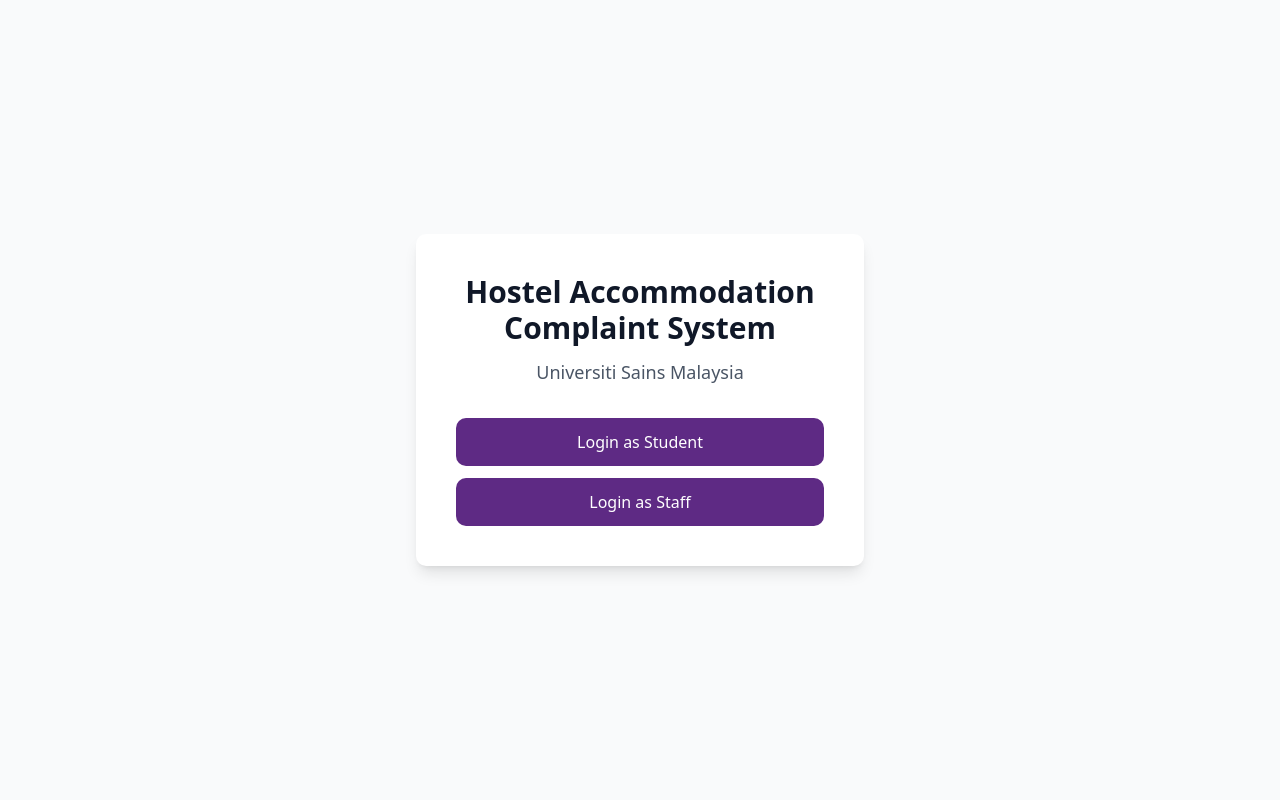
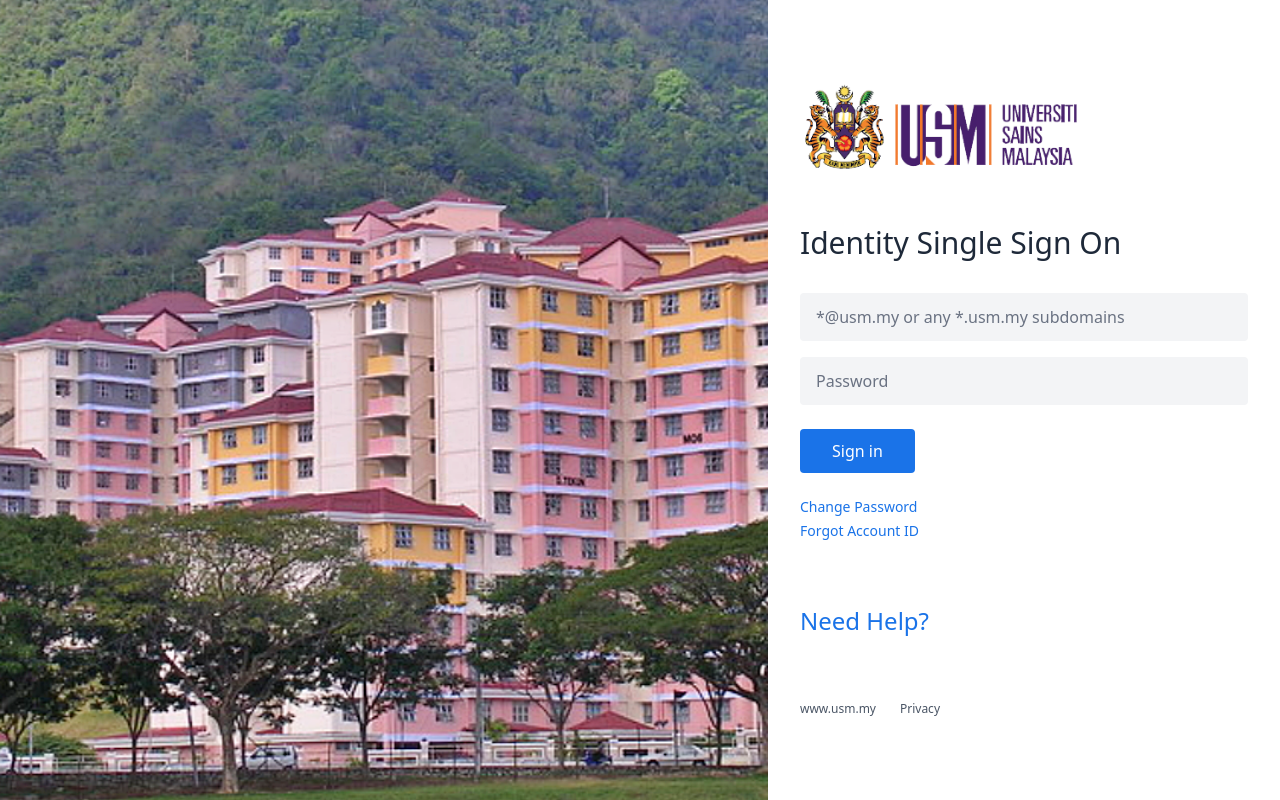
Before and after one commit to danishayman/CMT322-Asg1, a Next.js app: page /login in a window 1280 px wide. Built offline with nearby package versions, Linux system fonts and the light colour scheme.

Commit message:
redesign login page and domain login functions

```diff
--- a/app/login/page.tsx
+++ b/app/login/page.tsx
@@ -1,73 +1,123 @@
 'use client';
 
+import { useState } from 'react';
 import { useRouter } from 'next/navigation';
+import Image from 'next/image';
 
 export default function LoginPage() {
   const router = useRouter();
+  const [email, setEmail] = useState('');
+  const [password, setPassword] = useState('');
 
-  const handleStudentLogin = () => {
+  const handleLogin = (e: React.FormEvent) => {
+    e.preventDefault();
+    // Route based on email domain - check more specific domains first
+    if (email.endsWith('@admin.usm.my')) {
+      router.push('/admin');
+    } else if (email.endsWith('@student.usm.my')) {
       router.push('/student');
-  };
-
-  const handleStaffLogin = () => {
+    } else if (email.endsWith('@usm.my')) {
       router.push('/staff');
+    }
   };
 
   return (
-    <div className="flex min-h-screen items-center justify-center bg-gray-50 px-4">
-      {/* Login Card */}
-      <div className="w-full max-w-md animate-fade-in">
-        <div className="bg-white rounded-lg shadow-lg p-8 md:p-10">
-          {/* Header Section */}
-          <div className="text-center mb-8">
+    <div className="flex min-h-screen">
+      {/* Left Side - Background Image */}
+      <div className="hidden lg:block lg:w-[60%] relative">
+        <Image
+          src="/login-bg.png"
+          alt="USM Campus"
+          fill
+          className="object-cover"
+          priority
+        />
+      </div>
+
+      {/* Right Side - Login Form */}
+      <div className="w-full lg:w-[40%] bg-white flex items-center justify-center p-8">
+        <div className="w-full max-w-md">
+          {/* USM Logo */}
+          <div className="flex mb-12 justify-items-center">
+            <Image
+              src="/logo-usm.png"
+              alt="USM Logo"
+              width={280}
+              height={80}
+              className="object-contain"
+            />
+          </div>
+
           {/* Title */}
-            <h1 className="text-2xl md:text-3xl font-bold text-gray-900 mb-3">
-              Hostel Accommodation Complaint System
+          <h1 className="text-3xl font-normal text-gray-800 mb-8">
+            Identity Single Sign On
           </h1>
 
-            {/* Subtitle */}
-            <p className="text-gray-600 text-lg">
-              Universiti Sains Malaysia
-            </p>
+          {/* Login Form */}
+          <form onSubmit={handleLogin} className="space-y-4">
+            {/* Email Input */}
+            <div>
+              <input
+                type="email"
+                value={email}
+                onChange={(e) => setEmail(e.target.value)}
+                placeholder="*@usm.my or any *.usm.my subdomains"
+                className="w-full px-4 py-3 bg-gray-100 border-none rounded text-gray-800 placeholder-gray-500 focus:outline-none focus:ring-2 focus:ring-blue-500"
+                required
+              />
             </div>
 
-          {/* Login Buttons */}
-          <div className="space-y-3 mt-8">
-            {/* Student Login Button */}
+            {/* Password Input */}
+            <div>
+              <input
+                type="password"
+                value={password}
+                onChange={(e) => setPassword(e.target.value)}
+                placeholder="Password"
+                className="w-full px-4 py-3 bg-gray-100 border-none rounded text-gray-800 placeholder-gray-500 focus:outline-none focus:ring-2 focus:ring-blue-500"
+                required
+              />
+            </div>
+
+            {/* Sign In Button */}
+            <div className="pt-2">
               <button
-              onClick={handleStudentLogin}
-              className="w-full bg-[#5e2a84] hover:bg-[#4a2169] text-white font-medium py-3 px-6 rounded-lg transition-colors duration-200 focus:outline-none focus:ring-2 focus:ring-[#5e2a84] focus:ring-offset-2"
+                type="submit"
+                className="bg-[#1a73e8] hover:bg-[#1557b0] text-white font-medium py-2.5 px-8 rounded transition-colors duration-200"
               >
-              Login as Student
+                Sign in
               </button>
+            </div>
+          </form>
 
-            {/* Staff Login Button */}
-            <button
-              onClick={handleStaffLogin}
-              className="w-full bg-[#5e2a84] hover:bg-[#4a2169] text-white font-medium py-3 px-6 rounded-lg transition-colors duration-200 focus:outline-none focus:ring-2 focus:ring-[#5e2a84] focus:ring-offset-2"
-            >
-              Login as Staff
-            </button>
+          {/* Links */}
+          <div className="mt-6 space-y-1">
+            <a href="#" className="block text-[#1a73e8] hover:underline text-sm">
+              Change Password
+            </a>
+            <a href="#" className="block text-[#1a73e8] hover:underline text-sm">
+              Forgot Account ID
+            </a>
+          </div>
+
+          {/* Need Help */}
+          <div className="mt-16">
+            <a href="#" className="text-[#1a73e8] hover:underline text-2xl font-normal">
+              Need Help?
+            </a>
+          </div>
+
+          {/* Footer Links */}
+          <div className="mt-auto pt-16 flex gap-6 text-xs text-gray-600">
+            <a href="#" className="hover:underline">
+              www.usm.my
+            </a>
+            <a href="#" className="hover:underline">
+              Privacy
+            </a>
           </div>
         </div>
       </div>
-
-      {/* Fade-in Animation */}
-      <style jsx>{`
-        @keyframes fadeIn {
-          from {
-            opacity: 0;
-            transform: translateY(10px);
-          }
-          to {
-            opacity: 1;
-            transform: translateY(0);
-          }
-        }
-        .animate-fade-in {
-          animation: fadeIn 0.5s ease-out;
-        }
-      `}</style>
     </div>
   );
 }
```
Lines whose indentation alone changed are shown as unchanged.
